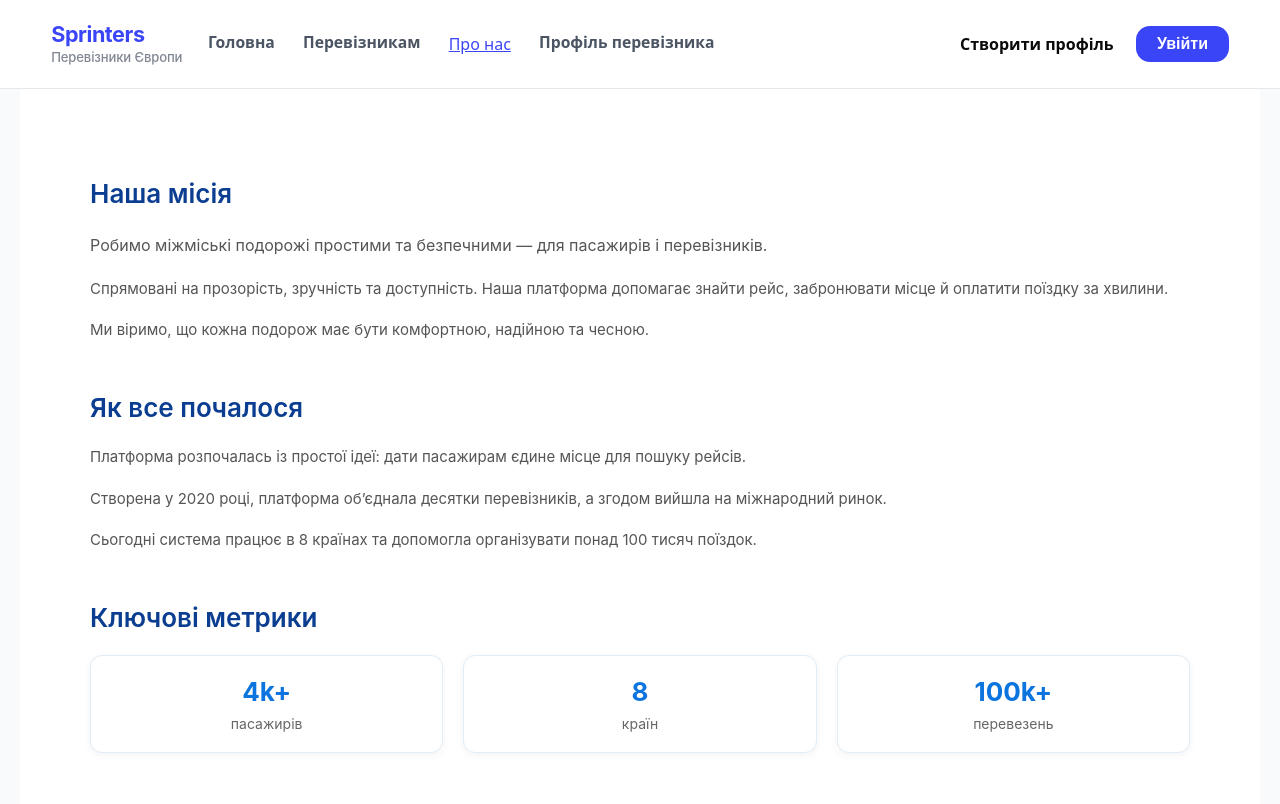
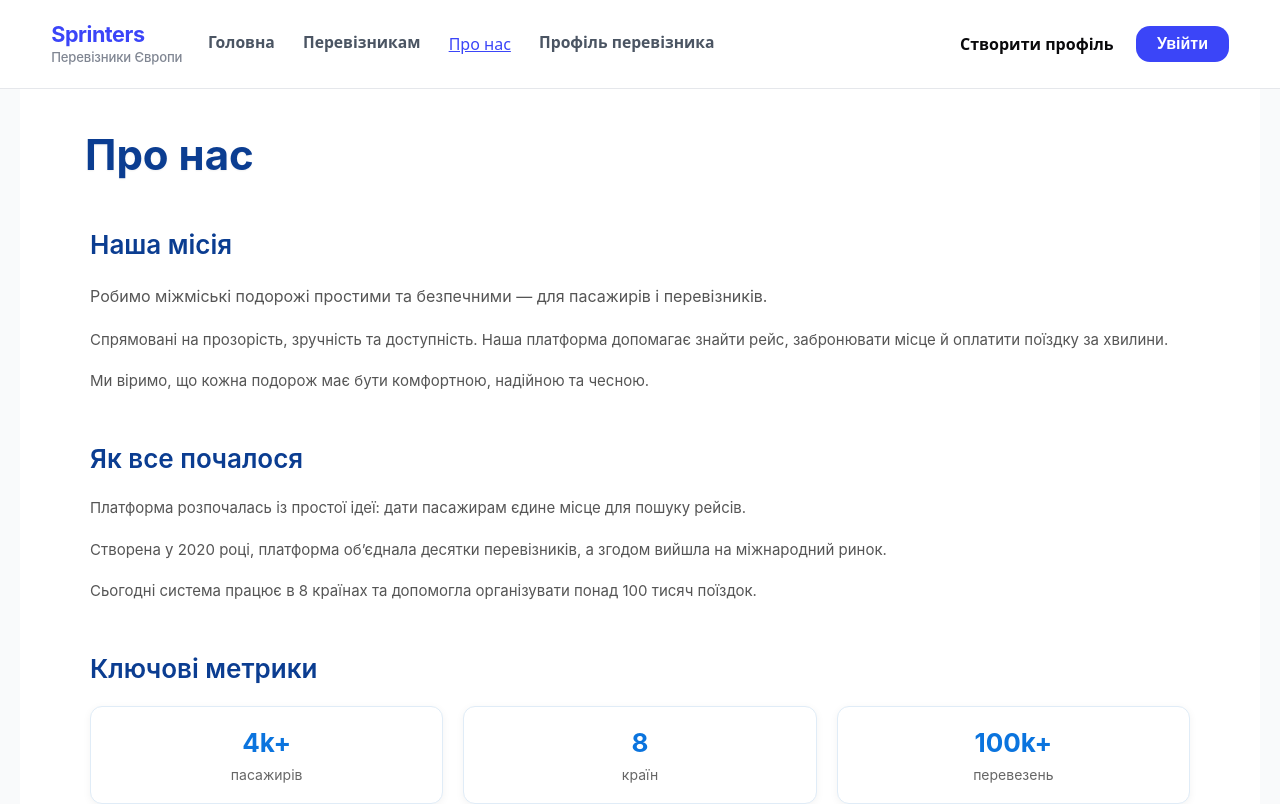
Before and after one commit to AlexDolyaSoftFrontEnd/Stripe, a React (Vite) app: page /about in a window 1280 px wide. Shown: the top 804 px of the page. Built offline with nearby package versions, Linux system fonts and the light colour scheme.

Commit message:
Add top page title

```diff
--- a/src/pages/About.jsx
+++ b/src/pages/About.jsx
@@ -42,6 +42,11 @@ const team = [
 export default function About() {
   return (
     <main className={styles.about}>
+
+      {/* Заголовок сторінки */}
+      <header className={styles.about__header}>
+        <h1 className={styles.about__pageTitle}>Про нас</h1>
+      </header>
 
       {/* Наша місія */}
       <Section title="Наша місія">
--- a/src/pages/About.module.css
+++ b/src/pages/About.module.css
@@ -211,3 +211,18 @@
   from { opacity: 0; }
   to { opacity: 1; }
 }
+
+.about__header {
+  margin-bottom: 40px;
+  animation: fadeIn 0.5s ease;
+}
+
+.about__pageTitle {
+  font-size: clamp(28px, 5vw, 42px);
+  font-weight: 700;
+  color: #0B3D91;
+  text-align: left;
+  padding-left: 20px;
+  margin: 0 25px;
+  text-shadow: 0 1px 2px rgba(0,0,0,0.06);
+}
```
